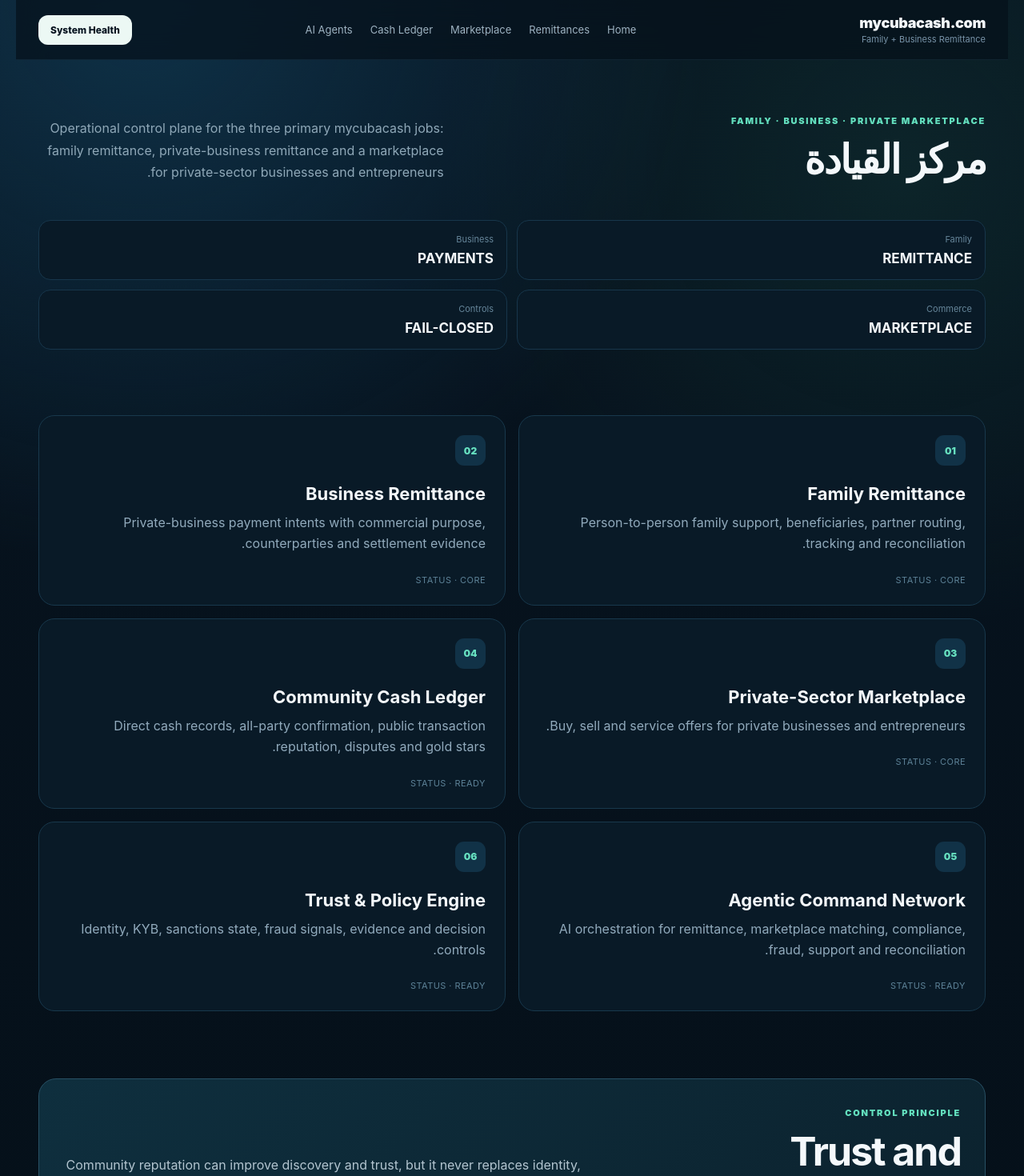
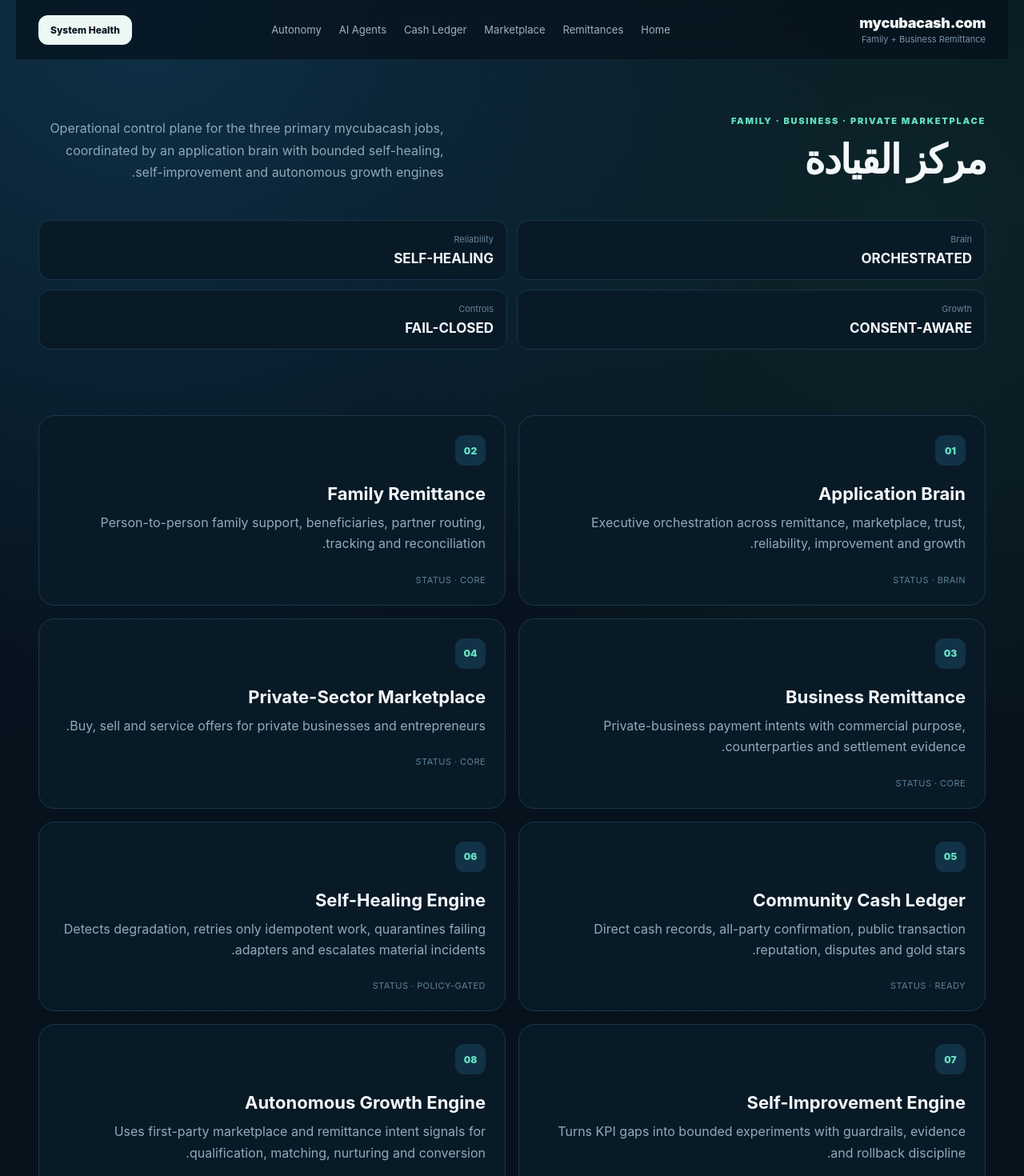
Before and after one commit to SAHJONY/CUBACASH, a Next.js app: page /ar/dashboard in a window 1280 px wide. Shown: the top 1470 px of the page at 80% size. Built offline with nearby package versions, Linux system fonts and the light colour scheme.

Commit message:
Expose application brain and autonomous operating engines

```diff
--- a/app/[locale]/dashboard/page.tsx
+++ b/app/[locale]/dashboard/page.tsx
@@ -1,12 +1,15 @@
 import { copy, localeOf } from '@/lib/i18n';
 
 const modules = [
+  {k:'Application Brain',d:'Executive orchestration across remittance, marketplace, trust, reliability, improvement and growth.',s:'BRAIN'},
   {k:'Family Remittance',d:'Person-to-person family support, beneficiaries, partner routing, tracking and reconciliation.',s:'CORE'},
   {k:'Business Remittance',d:'Private-business payment intents with commercial purpose, counterparties and settlement evidence.',s:'CORE'},
   {k:'Private-Sector Marketplace',d:'Buy, sell and service offers for private businesses and entrepreneurs.',s:'CORE'},
   {k:'Community Cash Ledger',d:'Direct cash records, all-party confirmation, public transaction reputation, disputes and gold stars.',s:'READY'},
-  {k:'Agentic Command Network',d:'AI orchestration for remittance, marketplace matching, compliance, fraud, support and reconciliation.',s:'READY'},
-  {k:'Trust & Policy Engine',d:'Identity, KYB, sanctions state, fraud signals, evidence and decision controls.',s:'READY'}
+  {k:'Self-Healing Engine',d:'Detects degradation, retries only idempotent work, quarantines failing adapters and escalates material incidents.',s:'POLICY-GATED'},
+  {k:'Self-Improvement Engine',d:'Turns KPI gaps into bounded experiments with guardrails, evidence and rollback discipline.',s:'POLICY-GATED'},
+  {k:'Autonomous Growth Engine',d:'Uses first-party marketplace and remittance intent signals for qualification, matching, nurturing and conversion.',s:'CONSENT-GATED'},
+  {k:'Trust & Policy Engine',d:'Identity, KYB, sanctions state, fraud signals, evidence and decision controls.',s:'FAIL-CLOSED'}
 ] as const;
 
 export default async function Dashboard({params}:{params:Promise<{locale:string}>}){
@@ -17,16 +20,16 @@
   return <main className="shell" dir={rtl?'rtl':'ltr'}>
     <nav className="nav">
       <a href={`/${locale}`} className="brandwrap"><div className="brand">mycubacash.com</div><small>Family + Business Remittance</small></a>
-      <div className="navlinks"><a href={`/${locale}`}>Home</a><a href={`/${locale}/remittances`}>Remittances</a><a href={`/${locale}/marketplace`}>Marketplace</a><a href={`/${locale}/cash`}>Cash Ledger</a><a href={`/${locale}/agents`}>AI Agents</a></div>
+      <div className="navlinks"><a href={`/${locale}`}>Home</a><a href={`/${locale}/remittances`}>Remittances</a><a href={`/${locale}/marketplace`}>Marketplace</a><a href={`/${locale}/cash`}>Cash Ledger</a><a href={`/${locale}/agents`}>AI Agents</a><a href={`/${locale}/autonomy`}>Autonomy</a></div>
       <a className="miniCta" href="/api/health">System Health</a>
     </nav>
 
     <section className="section">
-      <div className="sectionHead"><div><span className="eyebrow">FAMILY · BUSINESS · PRIVATE MARKETPLACE</span><h2>{t.dashboard}</h2></div><p>Operational control plane for the three primary mycubacash jobs: family remittance, private-business remittance and a marketplace for private-sector businesses and entrepreneurs.</p></div>
+      <div className="sectionHead"><div><span className="eyebrow">FAMILY · BUSINESS · PRIVATE MARKETPLACE</span><h2>{t.dashboard}</h2></div><p>Operational control plane for the three primary mycubacash jobs, coordinated by an application brain with bounded self-healing, self-improvement and autonomous growth engines.</p></div>
       <div className="previewGrid">
-        <div><span>Family</span><strong>REMITTANCE</strong></div>
-        <div><span>Business</span><strong>PAYMENTS</strong></div>
-        <div><span>Commerce</span><strong>MARKETPLACE</strong></div>
+        <div><span>Brain</span><strong>ORCHESTRATED</strong></div>
+        <div><span>Reliability</span><strong>SELF-HEALING</strong></div>
+        <div><span>Growth</span><strong>CONSENT-AWARE</strong></div>
         <div><span>Controls</span><strong>FAIL-CLOSED</strong></div>
       </div>
     </section>
@@ -37,7 +40,7 @@
       </div>
     </section>
 
-    <section className="policyBlock"><div><span className="eyebrow">CONTROL PRINCIPLE</span><h2>Trust and evidence before execution</h2></div><p>Community reputation can improve discovery and trust, but it never replaces identity, business verification, current compliance evidence or authorized provider controls where required.</p></section>
-    <footer className="footer"><strong>mycubacash.com</strong><span>Family Remittance · Business Remittance · Private-Sector Marketplace</span><span>v0.6</span></footer>
+    <section className="policyBlock"><div><span className="eyebrow">AUTONOMY PRINCIPLE</span><h2>Models propose. Policy authorizes. Evidence promotes.</h2></div><p>Safe reversible recovery can be automated. Material configuration, pricing, regulated actions, binding partner commitments and unconsented external outreach stay behind explicit policy or approval gates.</p></section>
+    <footer className="footer"><strong>mycubacash.com</strong><span>Family Remittance · Business Remittance · Private-Sector Marketplace</span><span>v0.7</span></footer>
   </main>;
 }
```
